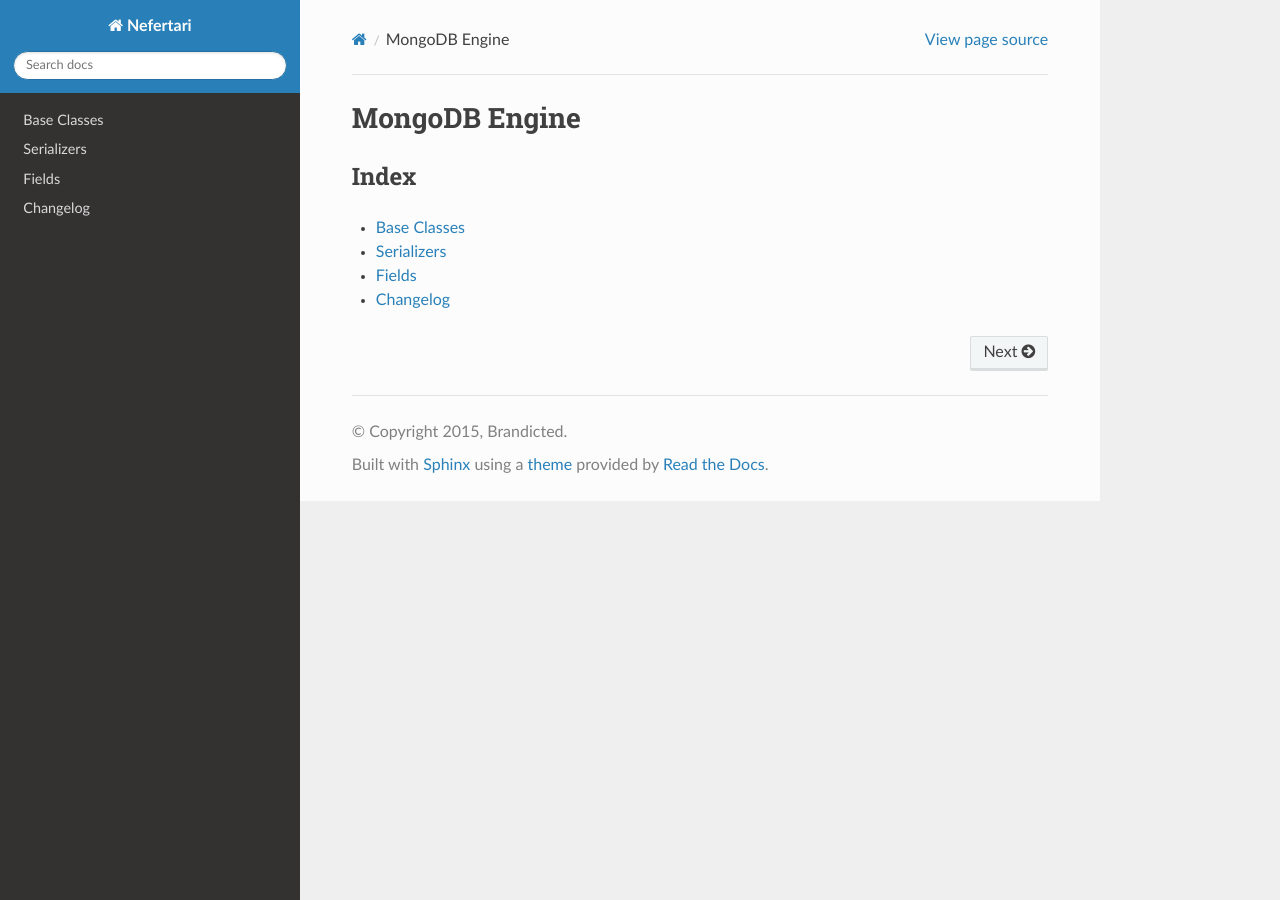
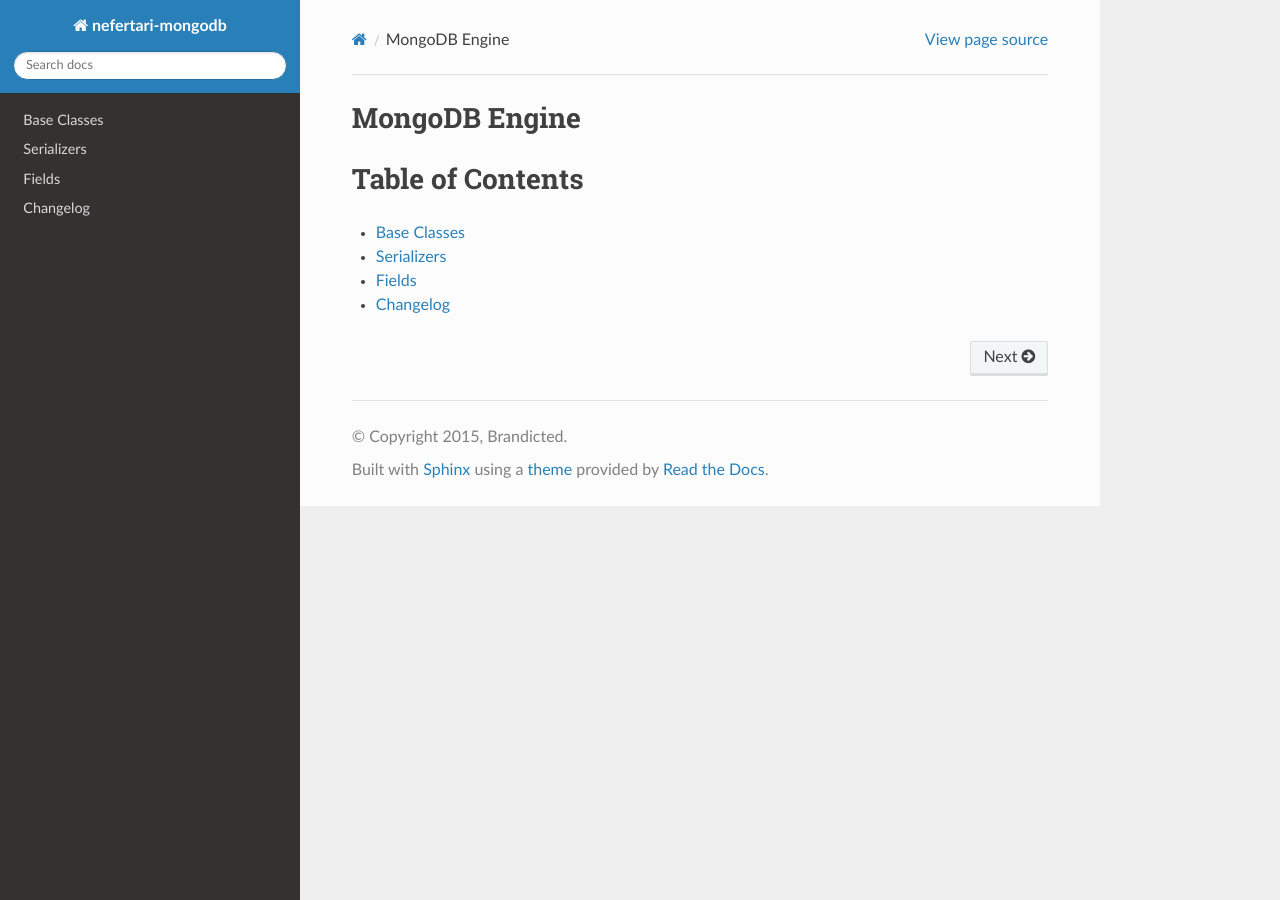
Before and after one commit to ramses-tech/nefertari-mongodb, a Sphinx documentation site: the page built from docs/source/index.rst, in a window 1280 px wide. Built offline with Sphinx 7.4.7 and the Read the Docs theme 2.0.0, drawn with Linux system fonts in a browser that asks for light colours.

Commit message:
changed project name in doc conf

```diff
--- a/docs/source/conf.py
+++ b/docs/source/conf.py
@@ -50,7 +50,7 @@ source_suffix = '.rst'
 master_doc = 'index'
 
 # General information about the project.
-project = u'Nefertari'
+project = u'nefertari-mongodb'
 copyright = u'2015, Brandicted'
 author = u'Brandicted'
 
--- a/docs/source/index.rst
+++ b/docs/source/index.rst
@@ -1,8 +1,8 @@
 MongoDB Engine
 ==============
 
-Index
------
+Table of Contents
+=================
 
 .. toctree::
    :maxdepth: 2
```
